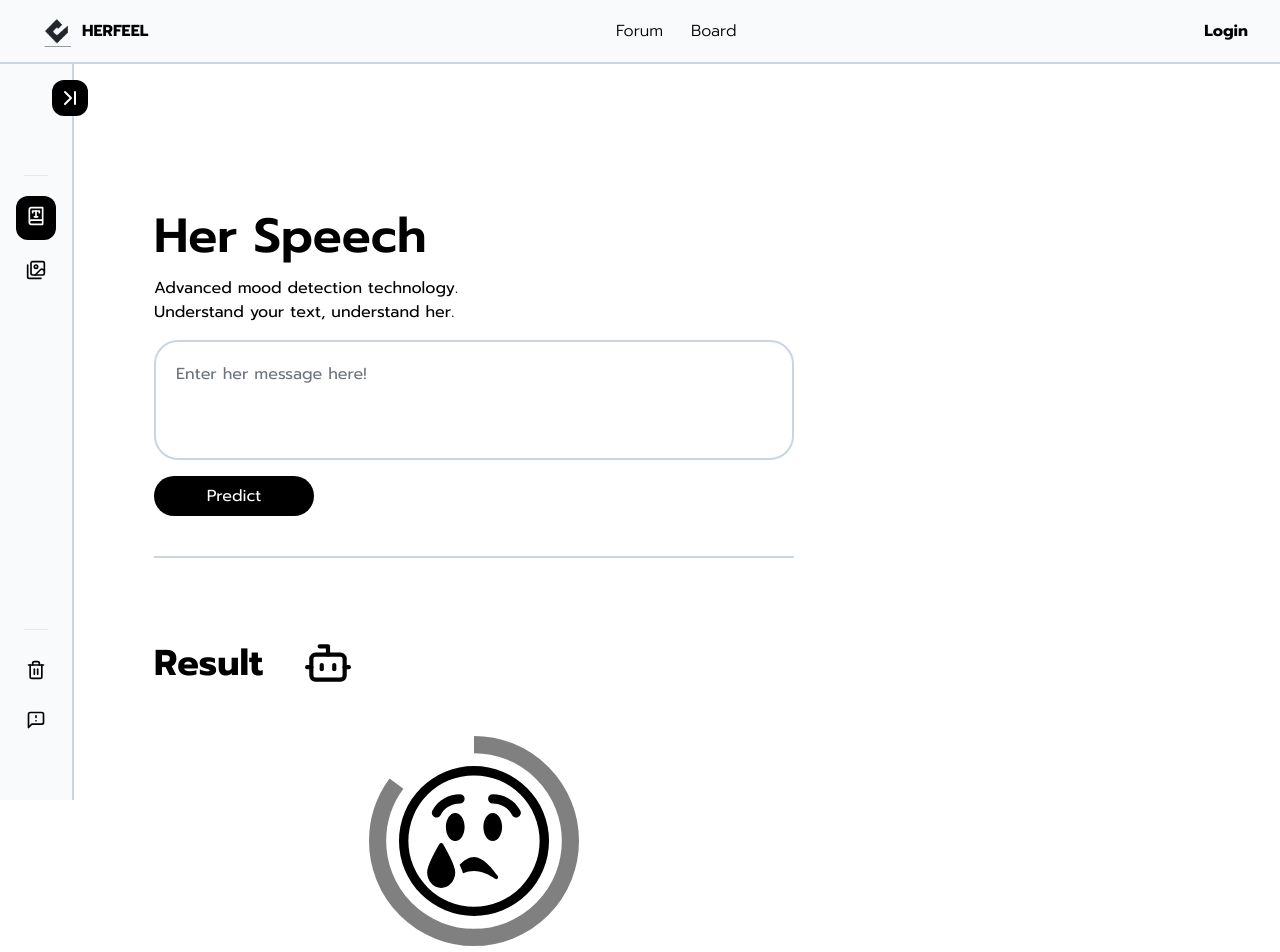
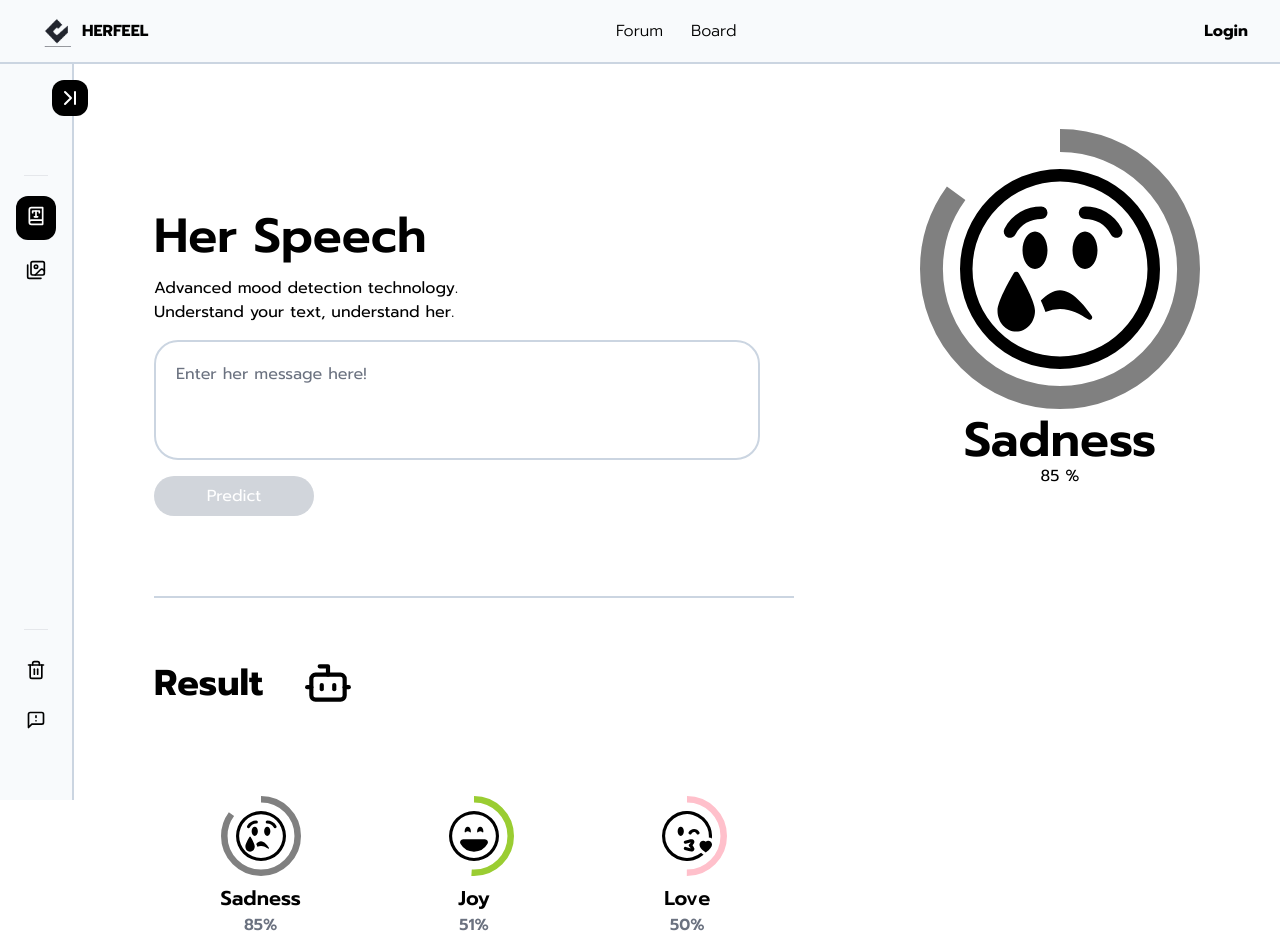
Before and after one commit to chickzilla/her-feeling-client, a Next.js app: page /text in a window 1280 px wide. Shown: the top 952 px of the page. Built offline with nearby package versions, Linux system fonts and the light colour scheme.

Commit message:
feat: first result

```diff
--- a/src/app/(board)/text/page.tsx
+++ b/src/app/(board)/text/page.tsx
@@ -1,19 +1,23 @@
+import FirstResult from "@/components/text-board/first-result";
 import HelperPanel from "@/components/text-board/helper-panel";
+import ResultItem from "@/components/text-board/result-item";
 import ResultPane from "@/components/text-board/resultPane";
 import TextAreaBoard from "@/components/text-board/text-area-board";
+import { BsEmojiTear } from "react-icons/bs";
 
 export default function BoardTextPage() {
   return (
     <>
-      <main className="w-full pl-20 pr-5 pt-[100px] space-y-12 min-h-[100vh] overflow-y-hidden text-black bg-white ">
-        <div className="flex flex-row justify-between">
-          <div className="flex flex-col space-y-10">
-            <div className="">
-              <TextAreaBoard />
+      <main className="w-[100vw] px-20 pt-[100px] space-y-12 min-h-[100vh] overflow-y-hidden text-black bg-white overflow-x-hidden">
+        <div className="flex flex-col justify-between">
+          <div className="flex lg:flex-row flex-col lg:justify-between space-y-12 lg:space-y-0 pb-10">
+            <TextAreaBoard />
+            <div className="flex items-center justify-center text-center ">
+              <FirstResult />
             </div>
-            <div className="">
-              <ResultPane />
-            </div>
+          </div>
+          <div className="">
+            <ResultPane />
           </div>
         </div>
       </main>
--- /dev/null
+++ b/src/components/text-board/first-result.tsx
@@ -0,0 +1,14 @@
+"use client";
+import { BsEmojiTear } from "react-icons/bs";
+import ResultItem from "./result-item";
+
+export default function FirstResult() {
+  return (
+    <div className="flex flex-col">
+      <ResultItem mood="Sadness" percent={0.85} color="gray" sizeCircle={250}>
+        <BsEmojiTear size={200} style={{ color: "black" }} />
+      </ResultItem>
+      <div>85 %</div>
+    </div>
+  );
+}
--- a/src/components/text-board/have-result.tsx
+++ b/src/components/text-board/have-result.tsx
@@ -16,12 +16,18 @@ export default function HaveResult() {
         Result
         <Bot size={50} className="ml-10" />
       </div>
-      <div className="">
-        <ResultItem mood="Sadness" percent={0.85} color="gray" sizeCircle={180}>
-          <BsEmojiTear size={150} style={{ color: "black" }} />
-        </ResultItem>
-      </div>
+
       <div className="grid grid-cols-3 gap-y-5 py-10 ">
+        <div className="">
+          <ResultItem
+            mood="Sadness"
+            percent={0.85}
+            color="gray"
+            sizeCircle={50}
+          >
+            <BsEmojiTear size={50} style={{ color: "black" }} />
+          </ResultItem>
+        </div>
         <div className="">
           <ResultItem
             mood="Joy"
--- a/src/components/text-board/resultPane.tsx
+++ b/src/components/text-board/resultPane.tsx
@@ -5,7 +5,7 @@ import { useState } from "react";
 export default function ResultPane() {
   const [isResult, setIsResult] = useState(true);
   return (
-    <div className="flex flex-col text-center border-t-2 border-slate-300 w-[50vw] py-10">
+    <div className="flex flex-col text-center border-t-2 border-slate-300 w-[50vw] py-5 mt-10">
       {isResult ? <HaveResult /> : <NoResult />}
     </div>
   );
--- a/src/components/text-board/text-area-board.tsx
+++ b/src/components/text-board/text-area-board.tsx
@@ -14,17 +14,17 @@ export default function TextAreaBoard() {
     }
   }, [message]);
   return (
-    <div className="space-y-4 flex flex-col pt-28">
+    <div className="space-y-4 flex flex-col pt-28 w-[100%] lg:w-[80%] pr-40">
       <div className="font-semibold text-black text-5xl move-up">
         Her Speech
       </div>
-      <div className="flex w-[30vw] move-up">
+      <div className="flex w-[90%] lg:w-[30vw] move-up ">
         Advanced mood detection technology. Understand your text, understand
         her.
       </div>
       <textarea
         placeholder="Enter her message here!"
-        className="fade-in-delay-0 bg-white bg-opacity-70 rounded-3xl p-5 w-[50vw] h-[15vh] border-slate-300 border-2 placeholder-gray-500"
+        className="fade-in-delay-0 bg-white bg-opacity-70 rounded-3xl p-5 w-[100%] h-[5vh] lg:h-[15vh] border-slate-300 border-2 placeholder-gray-500"
         value={message}
         onChange={(e) => setMessage(e.target.value)}
         style={{ resize: "none" }}
@@ -32,7 +32,7 @@ export default function TextAreaBoard() {
 
       <button
         className={`bg-black text-white py-2 px-5 rounded-3xl font-normal fade-in-delay-0
-         w-40 hover:cursor-pointer disabled:cursor-not-allowed disabled:opacity-50 ${
+         w-40 hover:cursor-pointer disabled:cursor-not-allowed disabled:opacity-50 disabled:bg-gray-300 ${
            isText
              ? "hover:bg-white hover:text-black hover:shadow-lg transition duration-300 ease-in-out transform hover:-translate-y-1 hover:scale-110"
              : ""
```
